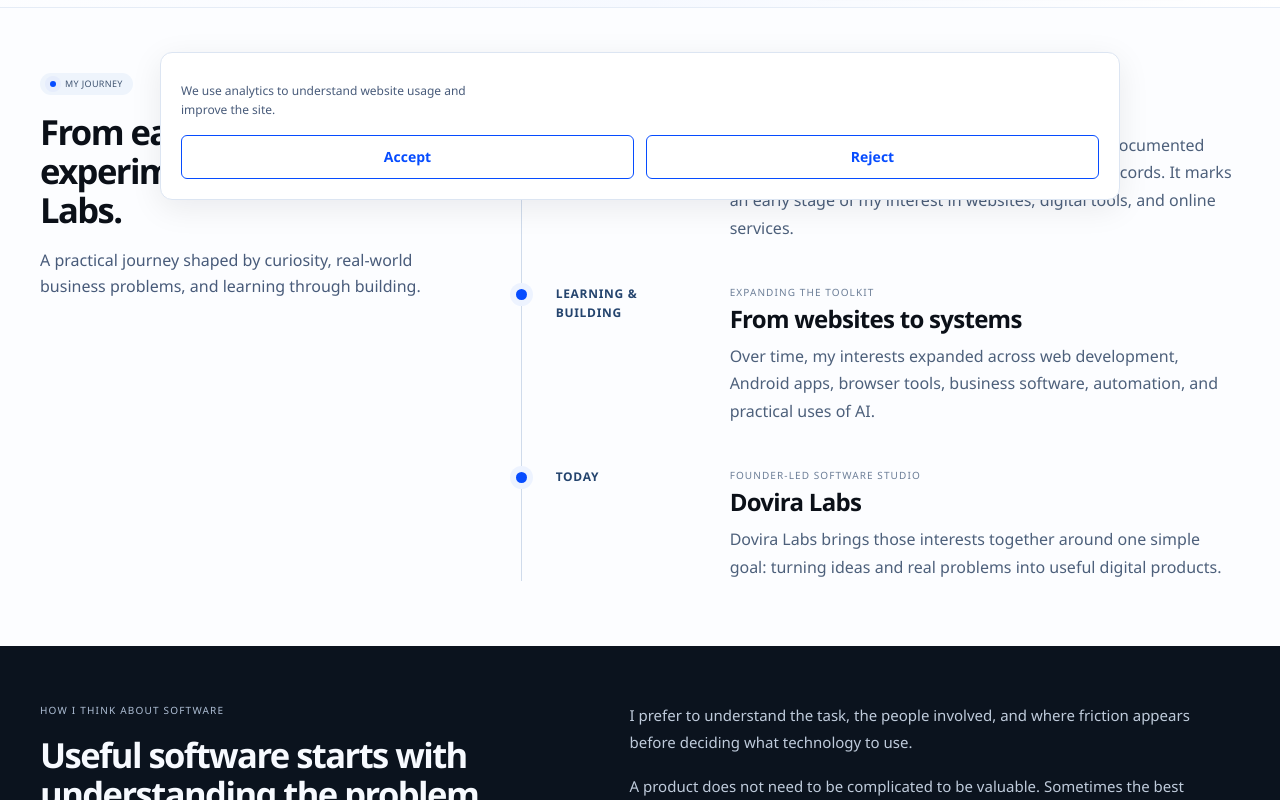
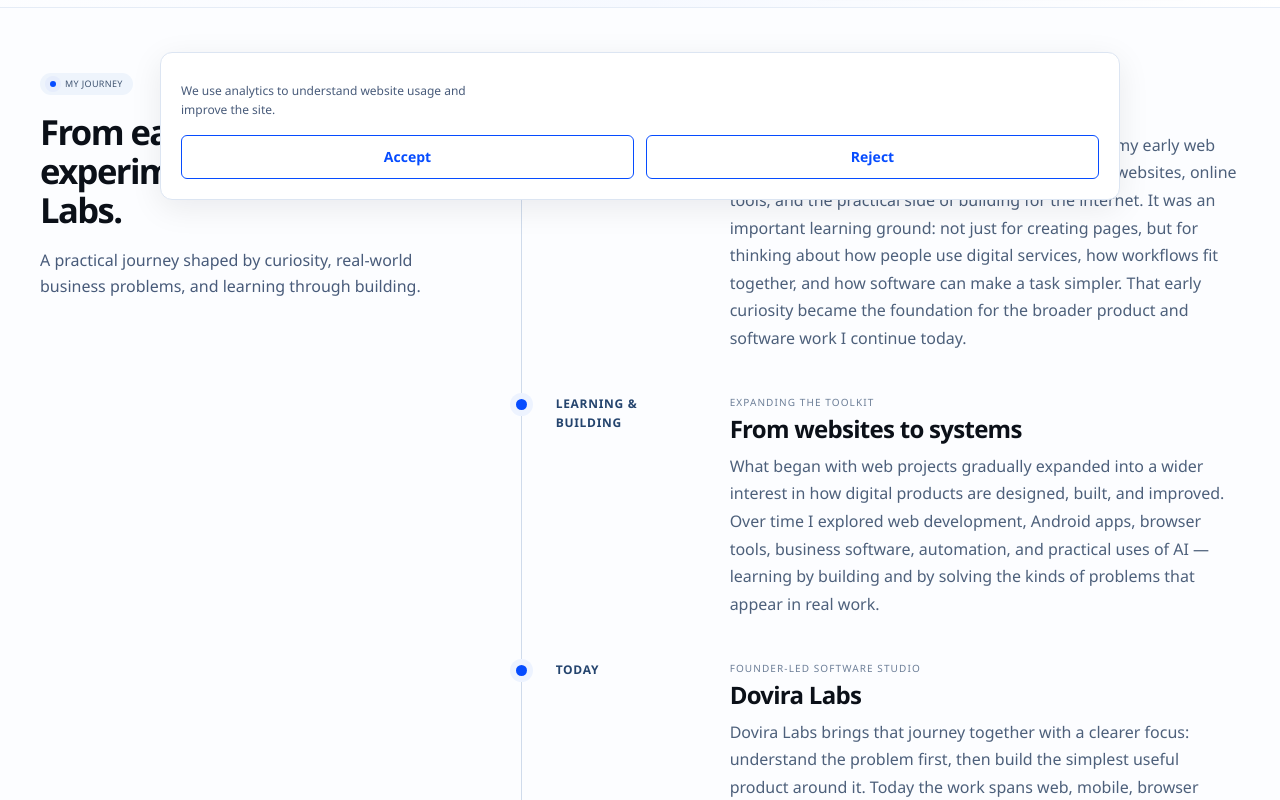
Before and after one commit to DoviraLabs/doviralabs.com, a React (Vite) app: page /founder in a window 1280 px wide. Shown: the part 580-1380 px from the top of the page. Built offline with nearby package versions, Linux system fonts and the light colour scheme.

Commit message:
Expand KodeClub founder story

```diff
--- a/src/pages/Founder.tsx
+++ b/src/pages/Founder.tsx
@@ -5,20 +5,20 @@
   {
     year: "2012",
     title: "KodeClub.com",
-    label: "Early web project",
-    copy: "One of my earliest web projects, KodeClub.com, is documented online by July 2012 in historical technology-forum records. It marks an early stage of my interest in websites, digital tools, and online services.",
+    label: "Where the journey started",
+    copy: "KodeClub.com was one of the projects that shaped my early web journey. By 2012, I was already experimenting with websites, online tools, and the practical side of building for the internet. It was an important learning ground: not just for creating pages, but for thinking about how people use digital services, how workflows fit together, and how software can make a task simpler. That early curiosity became the foundation for the broader product and software work I continue today.",
   },
   {
     year: "Learning & building",
     title: "From websites to systems",
     label: "Expanding the toolkit",
-    copy: "Over time, my interests expanded across web development, Android apps, browser tools, business software, automation, and practical uses of AI.",
+    copy: "What began with web projects gradually expanded into a wider interest in how digital products are designed, built, and improved. Over time I explored web development, Android apps, browser tools, business software, automation, and practical uses of AI — learning by building and by solving the kinds of problems that appear in real work.",
   },
   {
     year: "Today",
     title: "Dovira Labs",
     label: "Founder-led software studio",
-    copy: "Dovira Labs brings those interests together around one simple goal: turning ideas and real problems into useful digital products.",
+    copy: "Dovira Labs brings that journey together with a clearer focus: understand the problem first, then build the simplest useful product around it. Today the work spans web, mobile, browser tools, business software, automation, and AI-powered products — connected by the same practical approach that started with those early experiments.",
   },
 ];
 
```
